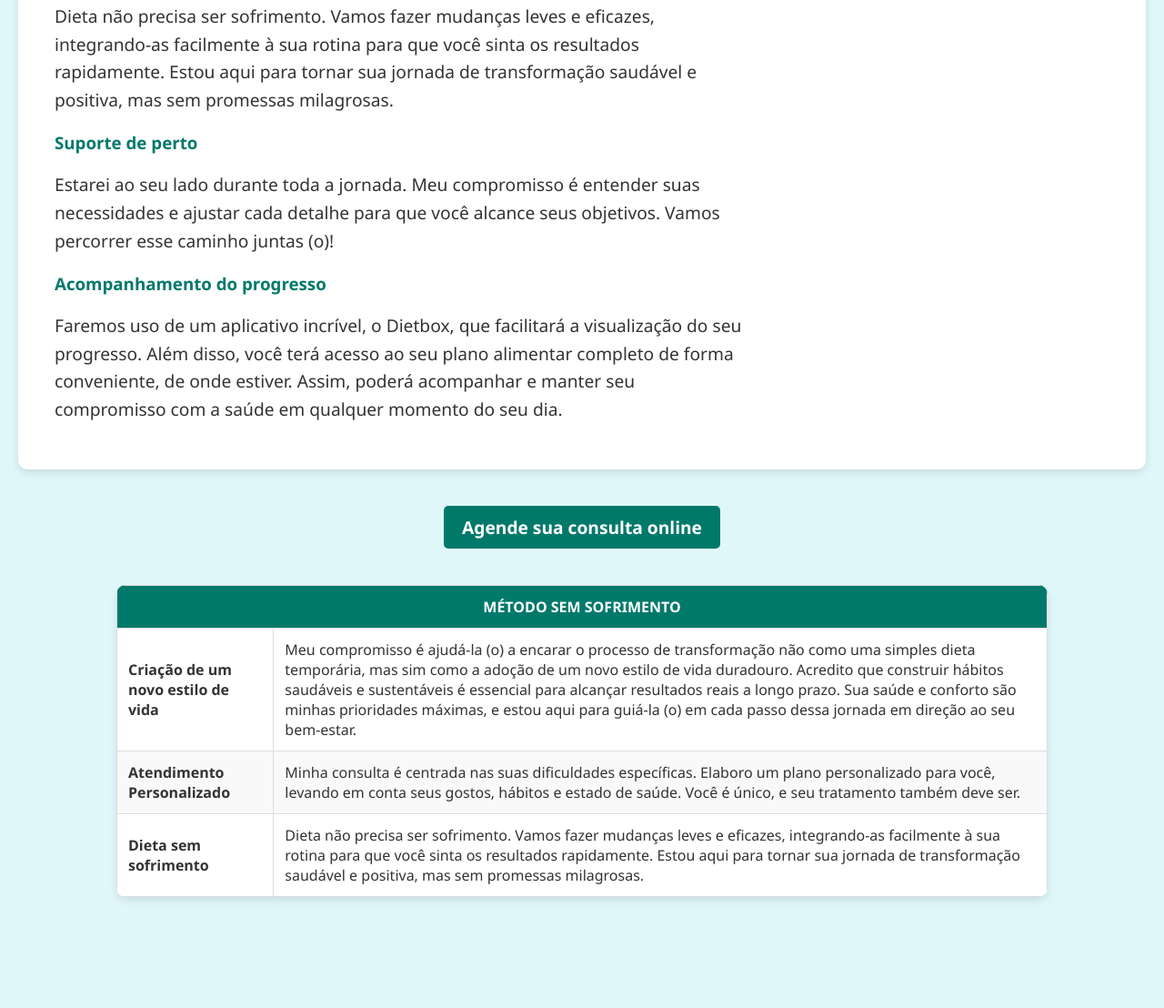
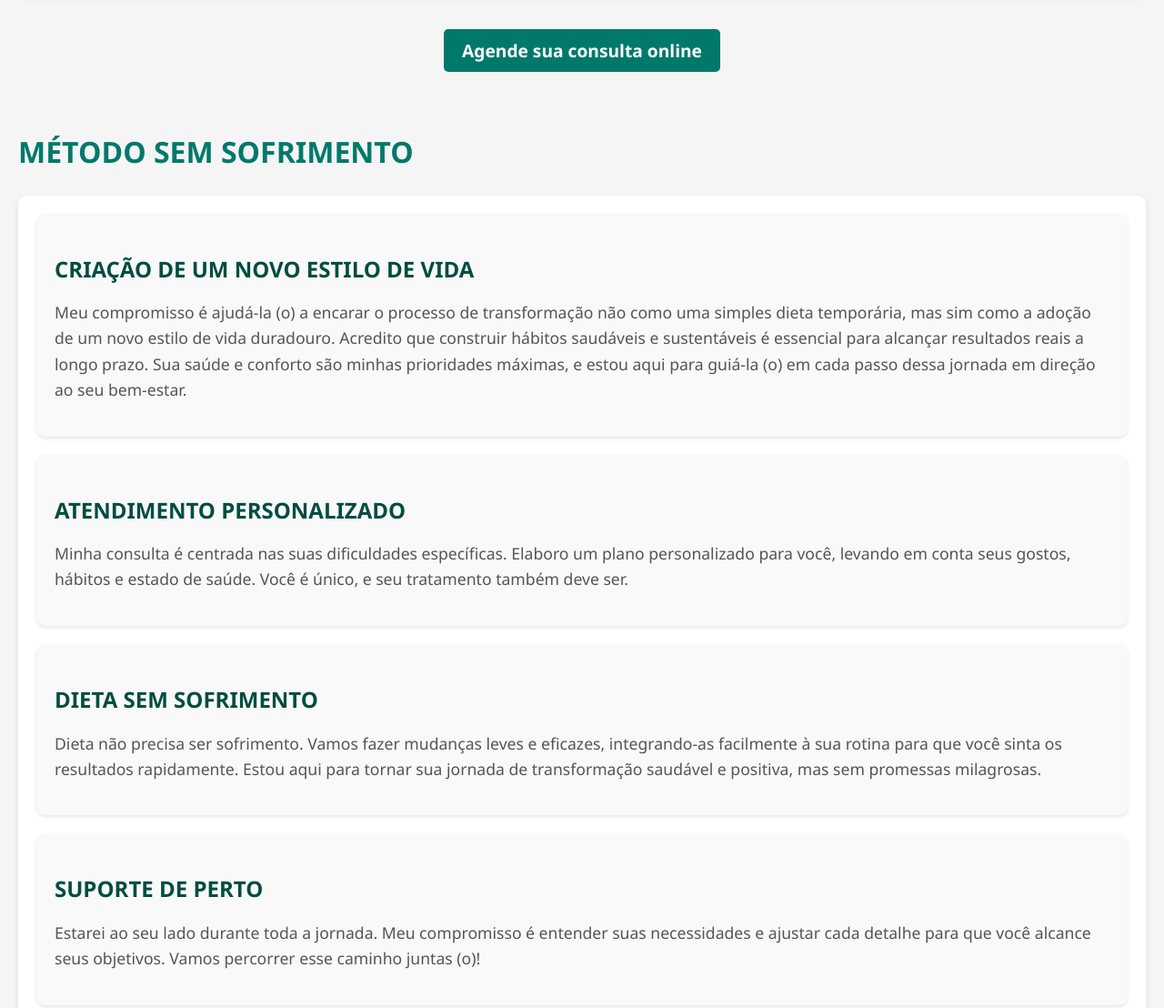
Before and after one commit to paulomonteiro77/site-dd, a plain HTML site: page index.html in a window 1280 px wide. Shown: the part 670-1778 px from the top of the page at 91% size. Before the commit the page ends 1676 px from the top, so only its background shows below. Drawn offline with Linux system fonts and the light colour scheme.

Commit message:
up: atualizaçao front

```diff
--- a/index.html
+++ b/index.html
@@ -15,46 +15,37 @@
       <img src="foto-principal.jpg" alt="Eduarda Marques - Nutricionista">
     </div>
     <div class="content">
-        <h2>MÉTODO SEM SOFRIMENTO</h2>
-        <h3>Criação de um novo estilo de vida</h3>
-        <p>Meu compromisso é ajudá-la (o) a encarar o processo de transformação não como uma simples dieta temporária, mas sim como a adoção de um novo estilo de vida duradouro. Acredito que construir hábitos saudáveis e sustentáveis é essencial para alcançar resultados reais a longo prazo. Sua saúde e conforto são minhas prioridades máximas, e estou aqui para guiá-la (o) em cada passo dessa jornada em direção ao seu bem-estar.</p>
-
-        <h3>Atendimento personalizado</h3>
-        <p>Minha consulta é centrada nas suas dificuldades específicas. Elaboro um plano personalizado para você, levando em conta seus gostos, hábitos e estado de saúde. Você é único, e seu tratamento também deve ser.</p>
-
-        <h3>Dieta sem sofrimento</h3>
-        <p>Dieta não precisa ser sofrimento. Vamos fazer mudanças leves e eficazes, integrando-as facilmente à sua rotina para que você sinta os resultados rapidamente. Estou aqui para tornar sua jornada de transformação saudável e positiva, mas sem promessas milagrosas.</p>
-
-        <h3>Suporte de perto</h3>
-        <p>Estarei ao seu lado durante toda a jornada. Meu compromisso é entender suas necessidades e ajustar cada detalhe para que você alcance seus objetivos. Vamos percorrer esse caminho juntas (o)!</p>
-
-        <h3>Acompanhamento do progresso</h3>
-        <p>Faremos uso de um aplicativo incrível, o Dietbox, que facilitará a visualização do seu progresso. Além disso, você terá acesso ao seu plano alimentar completo de forma conveniente, de onde estiver. Assim, poderá acompanhar e manter seu compromisso com a saúde em qualquer momento do seu dia.</p>
+      <h2>Ninguém vive de promessas milagrosas, e sim de muito estudo para aplicar no processo de cuidados da sua saúde!</h2>
+      <h3>Vamos atuar juntos na raiz dos seus problemas, sem sofrimento, e assim ter uma nutrição saudável e com resultados reais</h3>
     </div>
   </div>
   <a class="button" id="button" href="https://wa.me/559198148545" target="_blank">
     <span class="label"><strong>Agende sua consulta online</strong></span>
   </a>
-    <table>
-      <thead>
-        <tr>
-          <th colspan="2" style="text-align: center;">MÉTODO SEM SOFRIMENTO</th>
-          </tr>
-      </thead>
-      <tbody>
-        <tr>
-          <td><b>Criação de um novo estilo de vida</b></td>
-          <td>Meu compromisso é ajudá-la (o) a encarar o processo de transformação não como uma simples dieta temporária, mas sim como a adoção de um novo estilo de vida duradouro. Acredito que construir hábitos saudáveis e sustentáveis é essencial para alcançar resultados reais a longo prazo. Sua saúde e conforto são minhas prioridades máximas, e estou aqui para guiá-la (o) em cada passo dessa jornada em direção ao seu bem-estar.</td>
-        </tr>
-        <tr>
-          <td><b>Atendimento Personalizado</b></td>
-          <td>Minha consulta é centrada nas suas dificuldades específicas. Elaboro um plano personalizado para você, levando em conta seus gostos, hábitos e estado de saúde. Você é único, e seu tratamento também deve ser.</td>
-        </tr>
-        <tr>
-          <td><b>Dieta sem sofrimento</b></td>
-          <td>Dieta não precisa ser sofrimento. Vamos fazer mudanças leves e eficazes, integrando-as facilmente à sua rotina para que você sinta os resultados rapidamente. Estou aqui para tornar sua jornada de transformação saudável e positiva, mas sem promessas milagrosas.</td>
-        </tr>
-      </tbody>
-    </table>
+  <div class="content">
+    <h2>MÉTODO SEM SOFRIMENTO</h2>
+    <div class="catalog">
+      <div class="service">
+        <h3>Criação de um novo estilo de vida</h3>
+        <p>Meu compromisso é ajudá-la (o) a encarar o processo de transformação não como uma simples dieta temporária, mas sim como a adoção de um novo estilo de vida duradouro. Acredito que construir hábitos saudáveis e sustentáveis é essencial para alcançar resultados reais a longo prazo. Sua saúde e conforto são minhas prioridades máximas, e estou aqui para guiá-la (o) em cada passo dessa jornada em direção ao seu bem-estar.</p>
+      </div>
+      <div class="service">
+        <h3>Atendimento personalizado</h3>
+        <p>Minha consulta é centrada nas suas dificuldades específicas. Elaboro um plano personalizado para você, levando em conta seus gostos, hábitos e estado de saúde. Você é único, e seu tratamento também deve ser.</p>
+      </div>
+      <div class="service">
+        <h3>Dieta sem sofrimento</h3>
+        <p>Dieta não precisa ser sofrimento. Vamos fazer mudanças leves e eficazes, integrando-as facilmente à sua rotina para que você sinta os resultados rapidamente. Estou aqui para tornar sua jornada de transformação saudável e positiva, mas sem promessas milagrosas.</p>
+      </div>
+      <div class="service">
+        <h3>Suporte de perto</h3>
+        <p>Estarei ao seu lado durante toda a jornada. Meu compromisso é entender suas necessidades e ajustar cada detalhe para que você alcance seus objetivos. Vamos percorrer esse caminho juntas (o)!</p>
+      </div>
+      <div class="service">
+        <h3>Acompanhamento do progresso</h3>
+        <p>Faremos uso de um aplicativo incrível, o Dietbox, que facilitará a visualização do seu progresso. Além disso, você terá acesso ao seu plano alimentar completo de forma conveniente, de onde estiver. Assim, poderá acompanhar e manter seu compromisso com a saúde em qualquer momento do seu dia.</p>
+      </div>
+    </div>
+  </div>
 </body>
 </html>
--- a/styles.css
+++ b/styles.css
@@ -1,6 +1,6 @@
 body {
   font-family: 'Segoe UI', Tahoma, Geneva, Verdana, sans-serif;
-  background-color: #e0f7fa; /* Cor de fundo clara e relaxante */
+  background-color: #f5f5f5; /* Cor de fundo clara e relaxante */
   color: #333; /* Cor do texto escuro */
   margin: 0;
   padding: 0;
@@ -21,11 +21,7 @@ header {
 .logo {
   font-size: 2.5em;
   margin: 0;
-}
-
-.subtitle {
-  font-size: 1.2em;
-  margin: 0;
+  font-weight: bold;
 }
 
 .content-wrapper {
@@ -66,10 +62,46 @@ header {
   color: #00796b; /* Cor verde escura */
 }
 
-.content p {
-  font-size: 1.2em;
+h2 {
+  font-size: 2em;
+}
+
+h3 {
+  font-size: 1.5em;
+}
+
+.catalog {
+  max-width: 1200px;
+  margin: 20px auto;
+  padding: 20px;
+  background: #ffffff;
+  box-shadow: 0 4px 8px rgba(0, 0, 0, 0.1); /* Sombra suave */
+  border-radius: 10px;
+}
+
+.service {
+  margin-bottom: 20px;
+  padding: 20px;
+  background: #f9f9f9;
+  border-radius: 10px;
+  box-shadow: 0 2px 4px rgba(0, 0, 0, 0.1); /* Sombra suave */
+  transition: background 0.3s ease; /* Suave transição para o fundo */
+}
+
+.service:hover {
+  background: #e0f2f1; /* Leve alteração de fundo ao passar o mouse */
+}
+
+.service h3 {
+  color: #004d40; /* Cor verde mais escura */
+  margin-bottom: 10px;
+  text-transform: uppercase; /* Texto em maiúsculas */
+}
+
+.service p {
+  font-size: 1.1em;
   line-height: 1.6;
-  margin: 10px 0;
+  color: #555;
 }
 
 .button {
@@ -97,33 +129,3 @@ a.button {
   align-items: center;
   justify-content: center;
 }
-
-/* Estilos da tabela */
-table {
-  width: 80%; /* Reduz a largura da tabela para 80% */
-  border-collapse: collapse;
-  margin: 20px auto; /* Centraliza a tabela */
-  background-color: #fff;
-  box-shadow: 0 4px 8px rgba(0, 0, 0, 0.1); /* Sombra suave */
-  border-radius: 10px;
-  overflow: hidden; /* Garante que a borda redonda funcione */
-}
-
-th, td {
-  border: 1px solid #dddddd;
-  text-align: left;
-  padding: 12px;
-}
-
-th {
-  background-color: #00796b; /* Cor verde escura */
-  color: #fff;
-}
-
-tr:nth-child(even) {
-  background-color: #f9f9f9;
-}
-
-tr:hover {
-  background-color: #f1f1f1;
-}
```
Also changed, not shown: 1 other file. Lines whose indentation alone changed are shown as unchanged.
